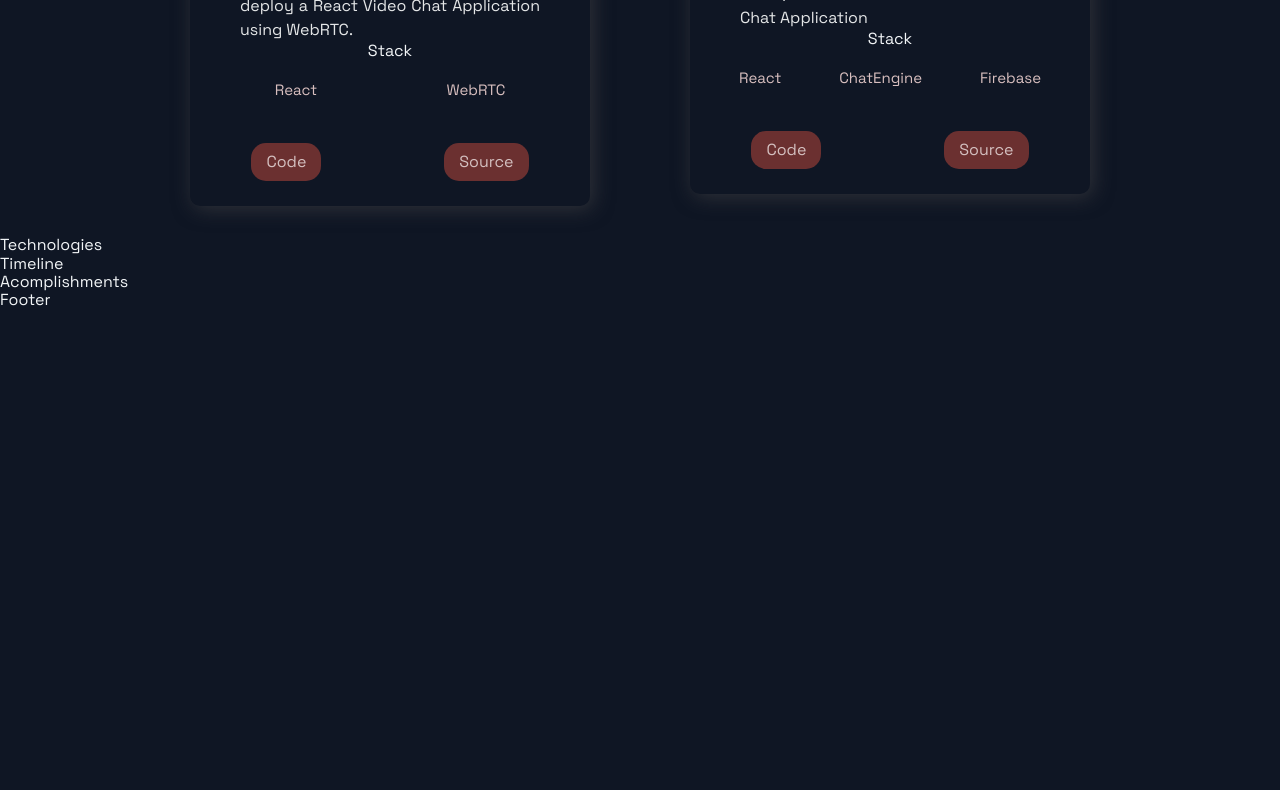
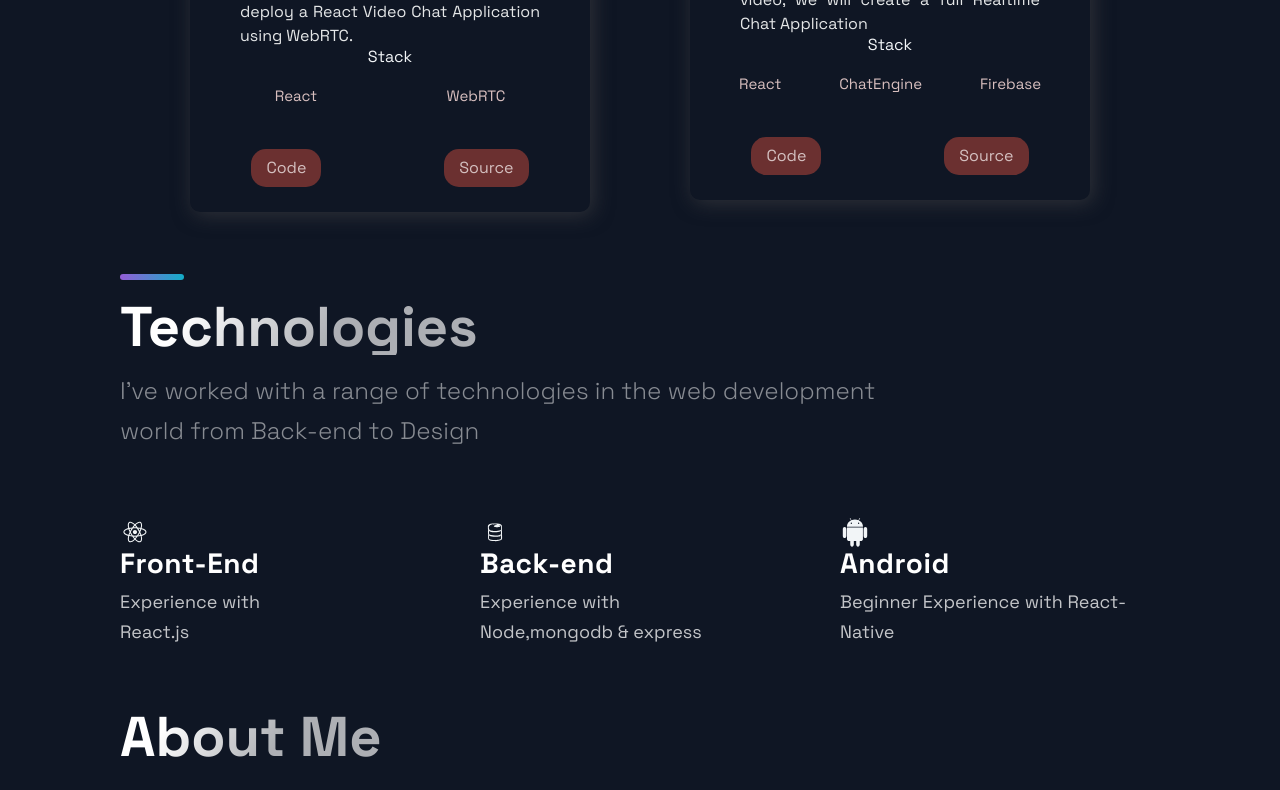
Before and after one commit to Devang2304/React-Portfolio-website, a Next.js app: page / in a window 1280 px wide. Shown: the part 2000-2790 px from the top of the page. Before the commit the page ends 2310 px from the top, so only its background shows below. Built offline with nearby package versions, Linux system fonts and the light colour scheme.

Commit message:
Created technology & TimeLine section of portfolio

```diff
--- a/src/components/Hero/Hero.js
+++ b/src/components/Hero/Hero.js
@@ -12,7 +12,7 @@ const Hero = () => (
       My Personal Portfolio
       </SectionTitle>
       <SectionText>
-      I am a Front End Developer with experience building web based projects. One of my biggest strengths is the development and delivering big ideas that amaze people's minds.
+      I am a FullStack Developer with experience building web based projects. One of my biggest strengths is the development and delivering big ideas that amaze people's minds.
       </SectionText>
       <Button onClick={()=>window.location='https://google.com'}>Learn More</Button>
     </LeftSection>
--- a/src/components/Projects/Projects.js
+++ b/src/components/Projects/Projects.js
@@ -6,7 +6,7 @@ import { projects } from '../../constants/constants';
 
 const Projects = () => (
   <Section nopadding id="projects">
-    <sectionDivider />
+    <SectionDivider />
     <SectionTitle main>Projects</SectionTitle>
     <GridContainer>
       {projects.map(({id,image,title,description,tags,source,visit})=>(
--- a/src/components/Technologies/Technologies.js
+++ b/src/components/Technologies/Technologies.js
@@ -1,12 +1,46 @@
 import React from 'react';
-import { DiFirebase, DiReact, DiZend } from 'react-icons/di';
+import { DiAndroid, DiFirebase, DiReact, DiZend } from 'react-icons/di';
 import { Section, SectionDivider, SectionText, SectionTitle } from '../../styles/GlobalComponents';
 import { List, ListContainer, ListItem, ListParagraph, ListTitle } from './TechnologiesStyles';
 
 const Technologies = () =>  (
-  <div>
-    Technologies
-  </div>
+  <Section id="tech">
+    <SectionDivider/>
+    <br/>
+    <SectionTitle>Technologies</SectionTitle>
+    <SectionText>
+      I've worked with a range of technologies in the web development world from Back-end to Design
+    </SectionText>
+    <List>
+      <ListItem>
+        <DiReact size="3rem"/>
+        <ListContainer>
+          <ListTitle>Front-End</ListTitle>
+          <ListParagraph>Experience with <br/>
+          React.js
+          </ListParagraph>
+        </ListContainer>
+      </ListItem>
+      <ListItem>
+        <DiFirebase size="3rem"/>
+        <ListContainer>
+          <ListTitle>Back-end</ListTitle>
+          <ListParagraph>Experience with <br/>
+          Node,mongodb & express
+          </ListParagraph>
+        </ListContainer>
+      </ListItem>
+      <ListItem>
+        <DiAndroid size="3rem"/>
+        <ListContainer>
+          <ListTitle>Android</ListTitle>
+          <ListParagraph>Beginner Experience with
+          React-Native
+          </ListParagraph>
+        </ListContainer>
+      </ListItem>
+    </List>
+  </Section>
 );
 
 export default Technologies;
--- a/src/components/TimeLine/TimeLine.js
+++ b/src/components/TimeLine/TimeLine.js
@@ -7,45 +7,70 @@ import { TimeLineData } from '../../constants/constants';
 const TOTAL_CAROUSEL_COUNT = TimeLineData.length;
 
 const Timeline = () => {
-  // const [activeItem, setActiveItem] = useState(0);
-  // const carouselRef = useRef();
+  const [activeItem, setActiveItem] = useState(0);
+  const carouselRef = useRef();
 
-  // const scroll = (node, left) => {
-  //   return node.scrollTo({ left, behavior: 'smooth' });
-  // }
+  const scroll = (node, left) => {
+    return node.scrollTo({ left, behavior: 'smooth' });
+  }
 
-  // const handleClick = (e, i) => {
-  //   e.preventDefault();
+  const handleClick = (e, i) => {
+    e.preventDefault();
 
-  //   if (carouselRef.current) {
-  //     const scrollLeft = Math.floor(carouselRef.current.scrollWidth * 0.7 * (i / TimeLineData.length));
+    if (carouselRef.current) {
+      const scrollLeft = Math.floor(carouselRef.current.scrollWidth * 0.7 * (i / TimeLineData.length));
 
-  //     scroll(carouselRef.current, scrollLeft);
-  //   }
-  // }
+      scroll(carouselRef.current, scrollLeft);
+    }
+  }
 
-  // const handleScroll = () => {
-  //   if (carouselRef.current) {
-  //     const index = Math.round((carouselRef.current.scrollLeft / (carouselRef.current.scrollWidth * 0.7)) * TimeLineData.length);
+  const handleScroll = () => {
+    if (carouselRef.current) {
+      const index = Math.round((carouselRef.current.scrollLeft / (carouselRef.current.scrollWidth * 0.7)) * TimeLineData.length);
 
-  //     setActiveItem(index);
-  //   }
-  // }
+      setActiveItem(index);
+    }
+  }
 
-  // // snap back to beginning of scroll when window is resized
-  // // avoids a bug where content is covered up if coming from smaller screen
-  // useEffect(() => {
-  //   const handleResize = () => {
-  //     scroll(carouselRef.current, 0);
-  //   }
+  useEffect(() => {
+    const handleResize = () => {
+      scroll(carouselRef.current, 0);
+    }
 
-  //   window.addEventListener('resize', handleResize);
-  // }, []);
+    window.addEventListener('resize', handleResize);
+  }, []);
 
   return (
-    <div>
-      Timeline
-    </div>
+    <Section id="about">
+      <SectionTitle>About Me</SectionTitle>
+      <SectionText>
+        I'm a Electronics & Telecommunication UnderGraduate from Sardar Patel Institute of technology Mumbai,class of 2025.Being a technology-enthusiast,I love exploring new technologies and leveraging them to solve real-life problems.i'm driven by the will to create an impact.
+      </SectionText>
+      <CarouselContainer ref={carouselRef} onScroll={handleScroll}>
+        <>
+        {TimeLineData.map((item,index)=>(
+          <CarouselMobileScrollNode key={index} final={index===TOTAL_CAROUSEL_COUNT-1}>
+            <CarouselItem index={index} id={`carousel__item-${index}`} active={activeItem}
+            onClick={(e)=>handleClick(e,index)}>
+              <CarouselItemTitle>
+                {item.year}
+              </CarouselItemTitle>
+              <CarouselItemText>{item.text}</CarouselItemText>
+            </CarouselItem>
+          </CarouselMobileScrollNode>
+        ))}
+        </>
+      </CarouselContainer>
+      <CarouselButtons>
+        {TimeLineData.map((item,index)=>(
+          <CarouselButton key={index} index={index}
+          active={activeItem} onClick={(e)=>handleClick(e,index)} type="button">
+            <CarouselButtonDot active={activeItem}/>
+          </CarouselButton>
+        ))}
+      </CarouselButtons>
+      <SectionDivider/>
+    </Section>
   );
 };
 
```
